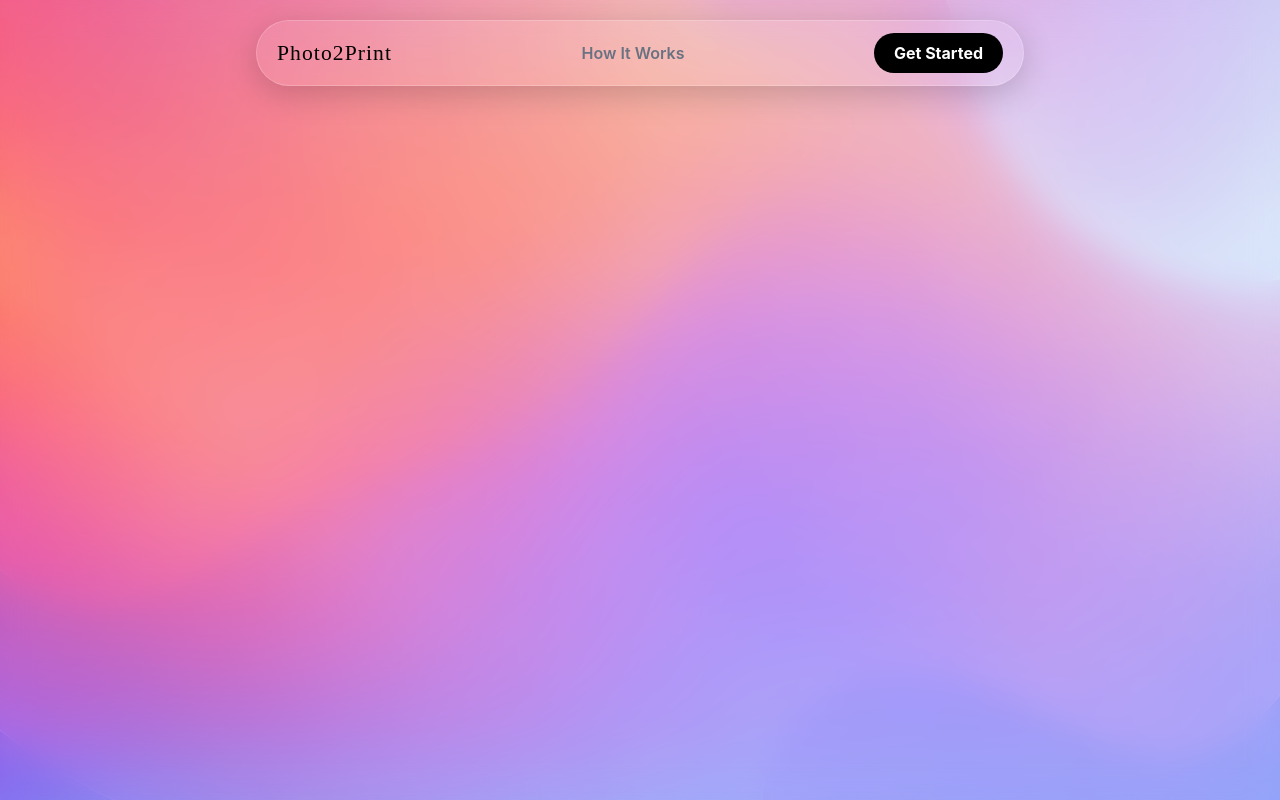
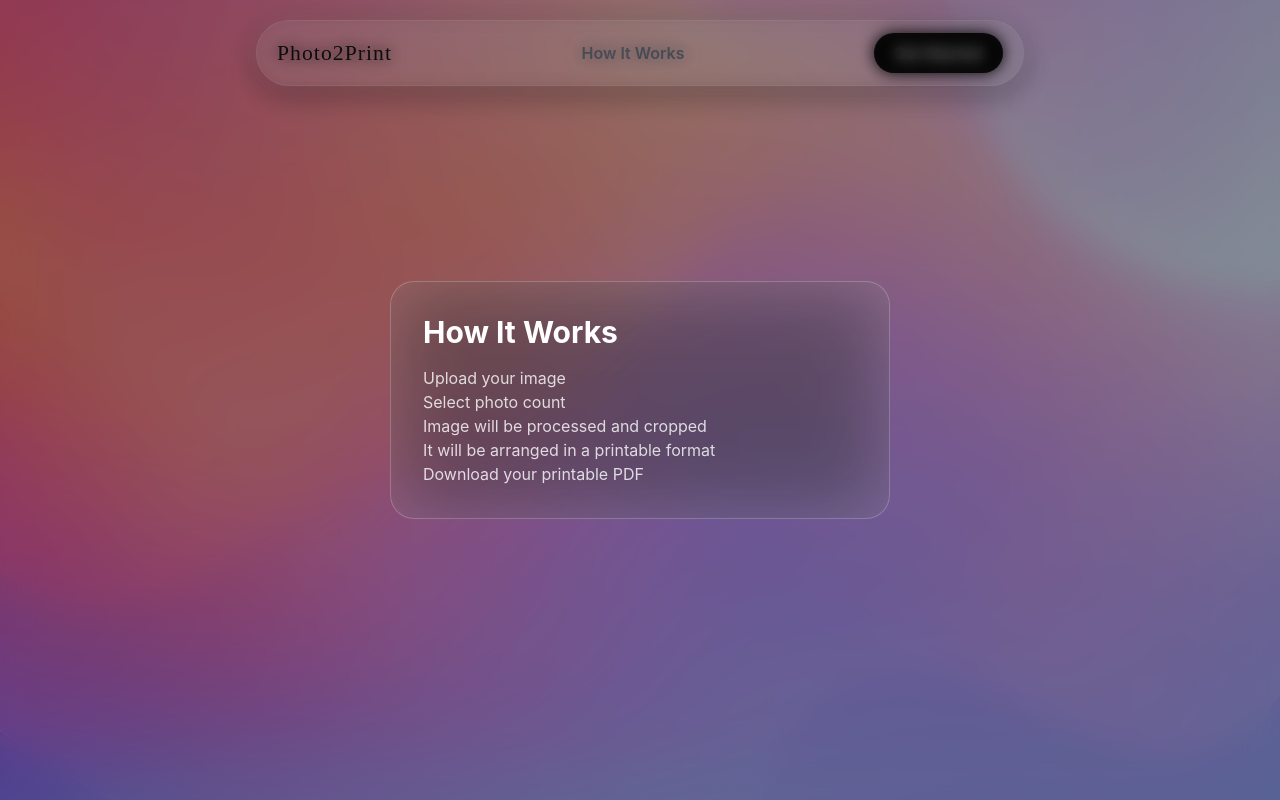
Before and after one commit to Ankit-976/Photo2Print, a React (Vite) app in the folder client/: page / in a window 1280 px wide. Both pictures are taken after a click on the element "How It Works". Built offline with nearby package versions, Linux system fonts and the light colour scheme; a web font is replaced by a local one.

Commit message:
Created How it works modal

```diff
--- a/client/src/App.jsx
+++ b/client/src/App.jsx
@@ -1,9 +1,16 @@
-import React from 'react'
+import React, { useState } from 'react'
 import Navbar from './components/Navbar'
+import HowItWorks from './components/HowItWorks';
 
 const App = () => {
+
+  const [open, setOpen] = useState(false);
+
   return (
-      <Navbar />
+    <>
+      <Navbar setOpen={setOpen} />
+      <HowItWorks open={open} setOpen={setOpen} />
+    </>
   )
 }
 
--- /dev/null
+++ b/client/src/components/HowItWorks.jsx
@@ -0,0 +1,55 @@
+const HowItWorks = ({ open, setOpen }) => {
+  return (
+    <div
+      className={`
+        fixed inset-0
+        flex justify-center items-center
+        transition-all duration-500
+
+        ${open ? "opacity-100 visible" : "opacity-0 invisible"}
+      `}
+    >
+
+      <div
+        onClick={() => setOpen(false)}
+        className="
+          absolute inset-0
+          bg-black/40
+          backdrop-blur-sm
+        "
+      />
+
+      <div
+        className={`
+          relative
+
+          w-125
+          p-8
+          rounded-3xl
+
+          bg-white/10
+          backdrop-blur-2xl
+          border border-white/20
+
+          transition-all duration-500
+
+          ${open ? "translate-y-0 opacity-100" : "-translate-y-40 opacity-0"}
+        `}
+      >
+        <h1 className="text-3xl text-white font-bold mb-4">How It Works</h1>
+
+        <p className="text-white/80">
+            <ul>
+                <li>Upload your image</li>
+                <li>Select photo count</li>
+                <li>Image will be processed and cropped</li>
+                <li>It will be arranged in a printable format</li>
+                <li>Download your printable PDF</li>
+            </ul>
+        </p>
+      </div>
+    </div>
+  );
+};
+
+export default HowItWorks;
--- a/client/src/components/Navbar.jsx
+++ b/client/src/components/Navbar.jsx
@@ -1,10 +1,10 @@
 import React from "react";
 
-const Navbar = () => {
+const Navbar = ({setOpen}) => {
   return (
     <div className="flex items-center justify-between px-5 w-[60%] py-3 rounded-full bg-white/10 backdrop-blur-2xl border border-white/20 shadow-[0_8px_32px_rgba(0,0,0,0.18)] transition-all duration-500 hover:scale-[1.02] hover:bg-white/15 mx-auto mt-5">
       <h1 className="text-[1.35rem]/0.5 py-2 cursor-pointer tracking-wider font-['Molle']">Photo2Print</h1>
-      <h1 className=" py-2 cursor-pointer text-gray-500 font-semibold">How It Works</h1>
+      <h1 className=" py-2 cursor-pointer text-gray-500 font-semibold" onClick={() => {setOpen(true)}}>How It Works</h1>
       <a href="/">
       <h1 className="font-bold cursor-pointer bg-black text-white px-5 py-2 rounded-full">Get Started</h1>
       </a>
```
